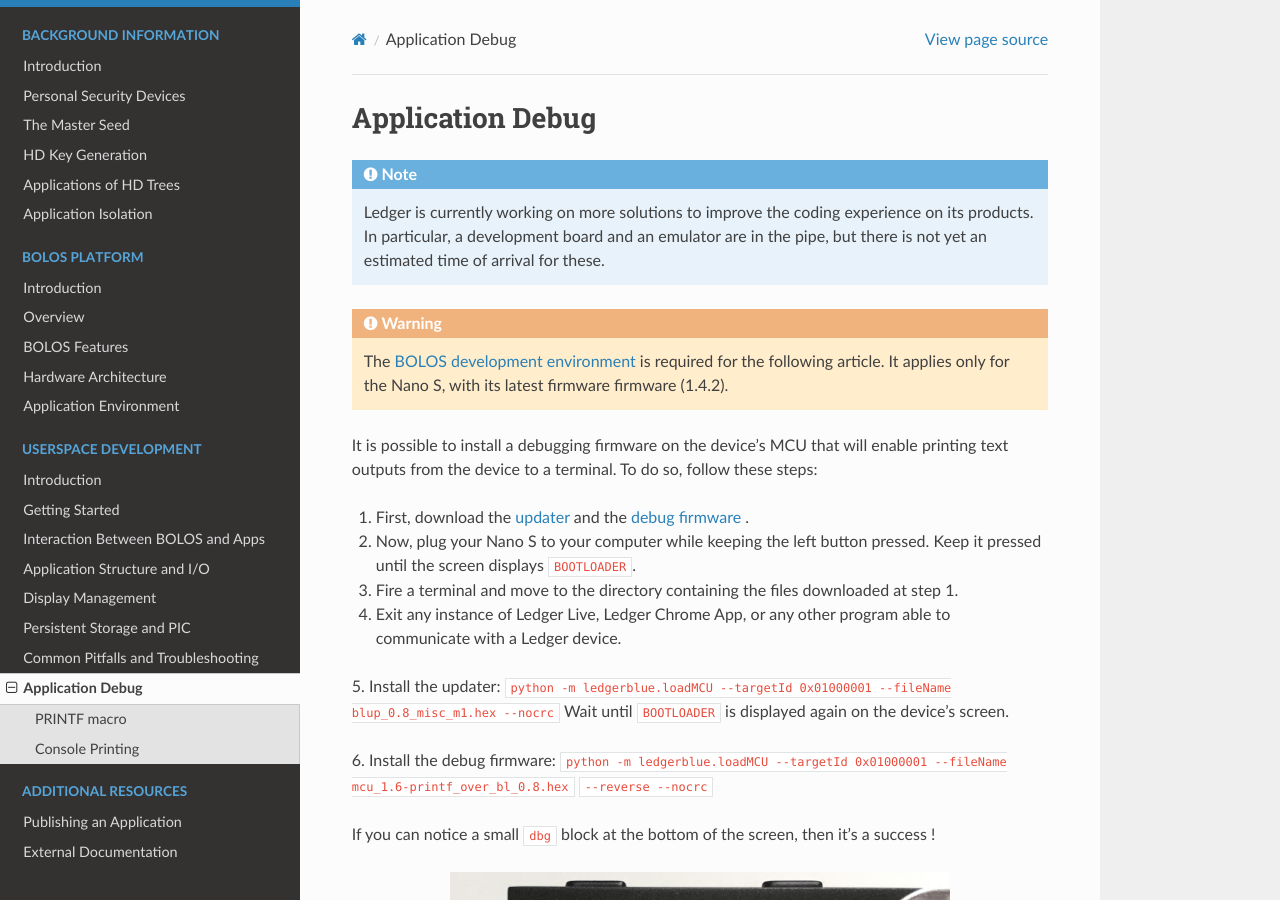
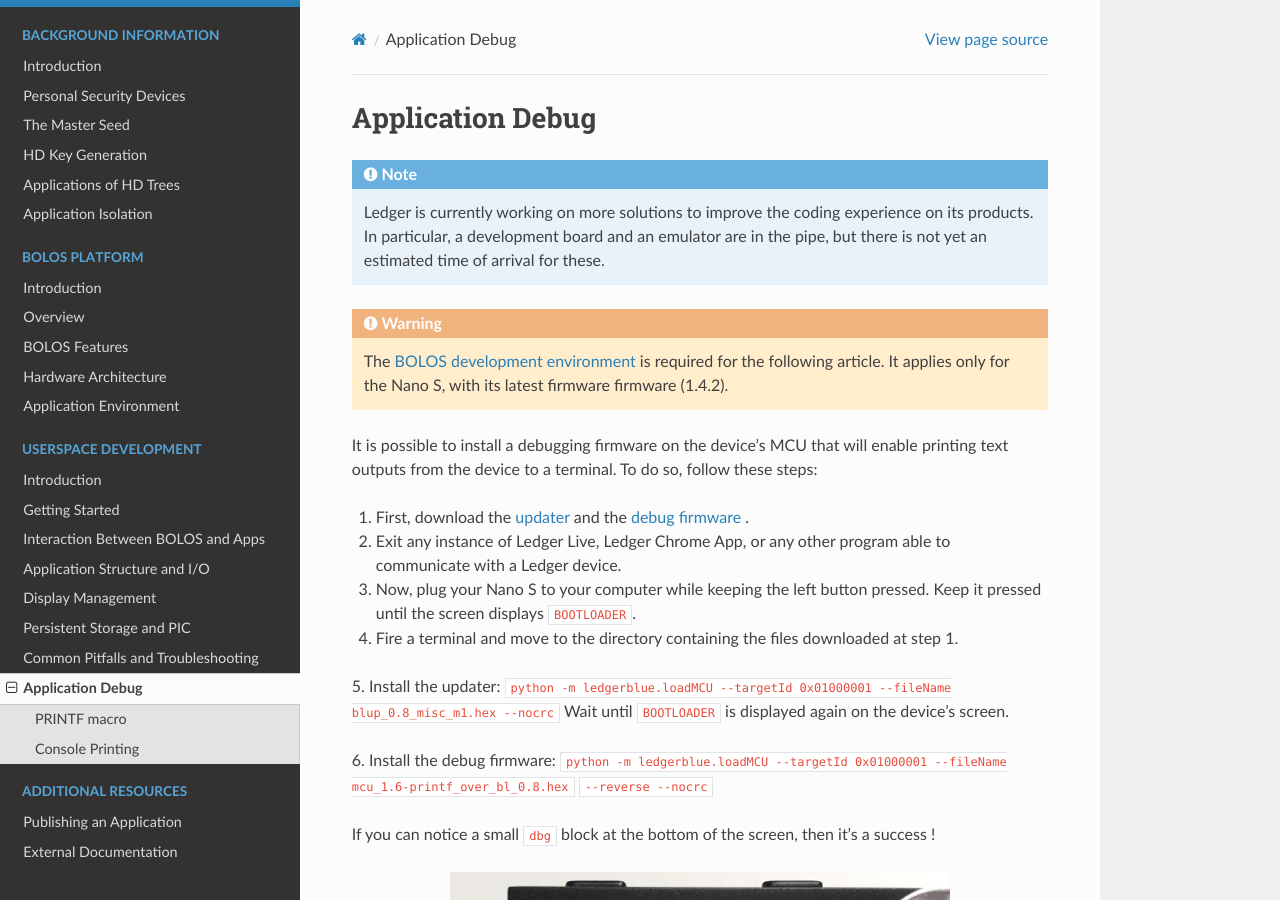
Before and after one commit to LedgerHQ/ledger-dev-doc, a Sphinx documentation site: the page built from source/userspace/debugging.rst, in a window 1280 px wide and 900 px high. Built offline with Sphinx 7.4.7 and the Read the Docs theme 2.0.0, drawn with Linux system fonts in a browser that asks for light colours.

```diff
--- a/source/userspace/debugging.rst
+++ b/source/userspace/debugging.rst
@@ -15,11 +15,11 @@ It is possible to install a debugging firmware on the device's MCU that will ena
 
 1. First, download the `updater <https://drive.google.com/open?id=16vFH70jxsJ1D-SjyXkpnXhSk1KGe_iPD>`_ and the `debug firmware <https://drive.google.com/open?id=1CQJg6Txvuiez0re3becKiI4PEgY-Xs4v>`_ .
 
-2. Now, plug your Nano S to your computer while keeping the left button pressed. Keep it pressed until the screen displays ``BOOTLOADER``.
+2. Exit any instance of Ledger Live, Ledger Chrome App, or any other program able to communicate with a Ledger device.
 
-3. Fire a terminal and move to the directory containing the files downloaded at step 1.
+3. Now, plug your Nano S to your computer while keeping the left button pressed. Keep it pressed until the screen displays ``BOOTLOADER``.
 
-4. Exit any instance of Ledger Live, Ledger Chrome App, or any other program able to communicate with a Ledger device.
+4. Fire a terminal and move to the directory containing the files downloaded at step 1.
 
 5. Install the updater:
 ``python -m ledgerblue.loadMCU --targetId 0x01000001 --fileName blup_0.8_misc_m1.hex --nocrc``
```
